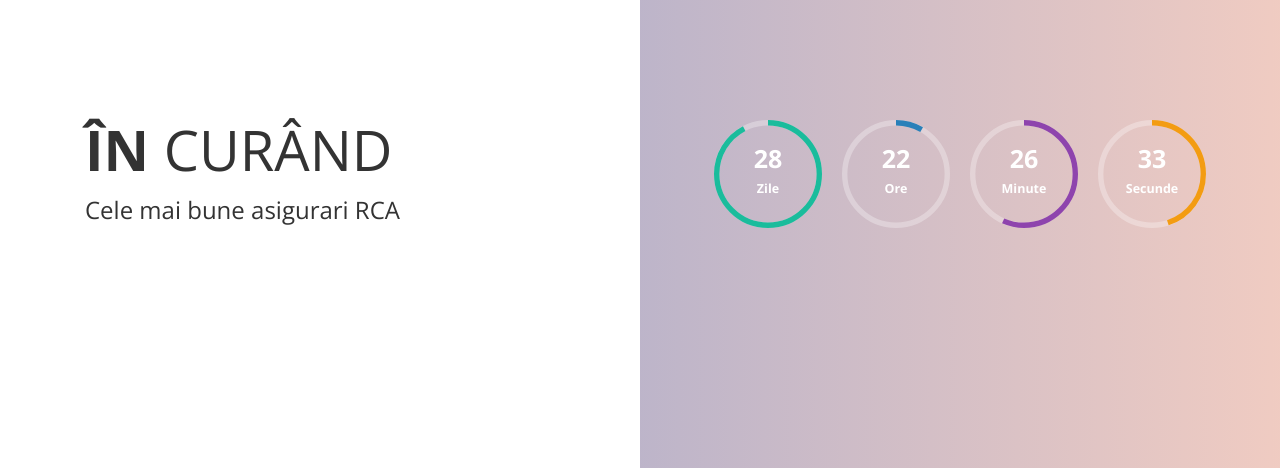
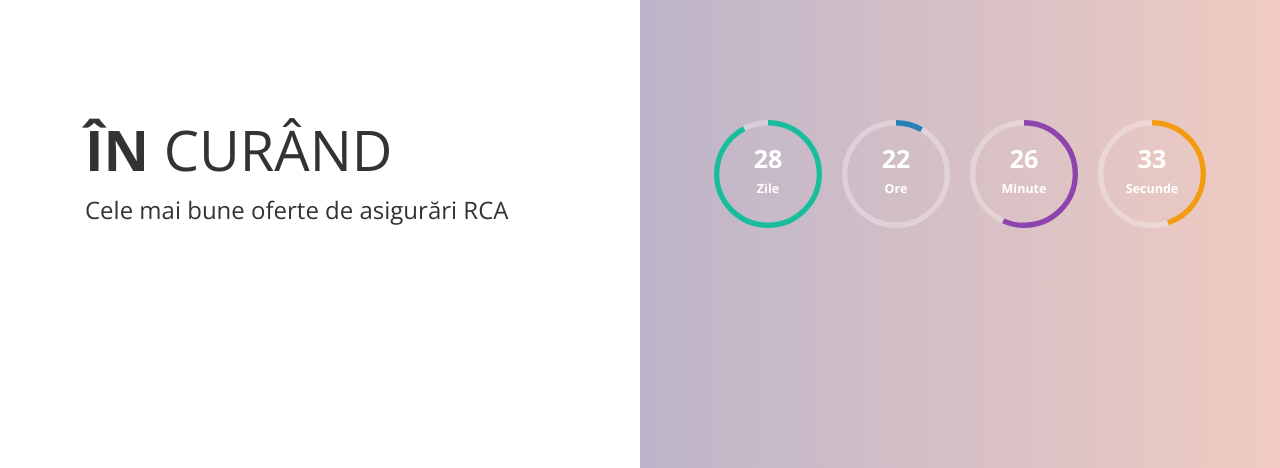
Before and after one commit to isailaandrei/comming-soon, a Django app: page / in a window 1280 px wide. Shown: the part 226-694 px from the top of the page. Run offline with Django 3.2, Linux system fonts and the light colour scheme; some libraries are stand-ins or nearby versions.

Commit message:
Slightly change comming soon text

```diff
--- a/rca/templates/rca/01-comming-soon.html
+++ b/rca/templates/rca/01-comming-soon.html
@@ -42,7 +42,7 @@
 								<span style='font-weight: lighter'> CURÂND </span>
 
 							</h1>
-							<h4> Cele mai bune asigurari RCA </h4>
+							<h4> Cele mai bune oferte de asigurări RCA </h4>
 
 						</div><!-- main-content -->
 					</div><!-- display-table-cell -->
```
